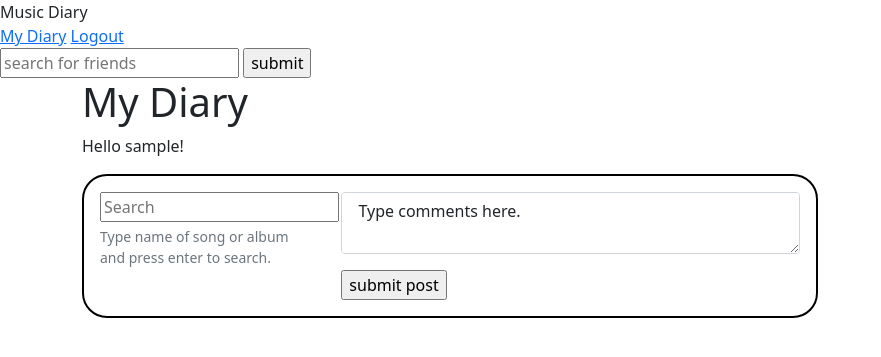
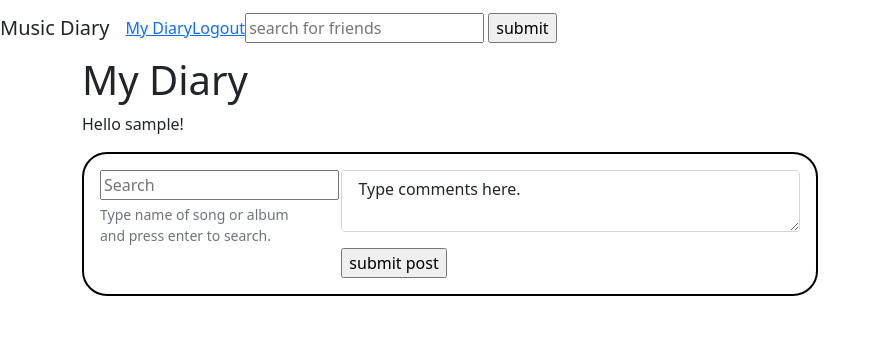
Before and after one commit to rach0101/Music_Diary_Hackbright_Project, a Flask app: a page that uses templates/base.html in a window 1280 px wide. Shown: the top 357 px of the page, without its empty margins (0-881 px from the left). Run offline with Flask 2, Linux system fonts and the light colour scheme; the visitor is signed in with stand-in values (Sample User, id 1); data that the repository does not hold is empty.

Commit message:
Bootstrap navbar

```diff
--- a/templates/base.html
+++ b/templates/base.html
@@ -29,11 +29,9 @@
 </head>
 
 <body>
-<nav>
-  <div>
-    <div>Music Diary</div>
+<nav class="navbar navbar-expand-lg">
+    <div class="navbar-brand">Music Diary</div>
     {% block nav %}{% endblock %}
-  </div>
 </nav>
 {% block body %}{% endblock %}
 </body>
--- a/templates/diary.html
+++ b/templates/diary.html
@@ -11,7 +11,7 @@
 <a href="/diary/<username>"> My Diary</a>
 <a href="/logout" action="/logout"> Logout</a>
 
-<form action="/search" method="POST">
+<form action="/search" method="POST" class="form-inline">
     <input type="text" placeholder="search for friends" name="search">
     <input type="submit" value="submit">
 </form>
```
